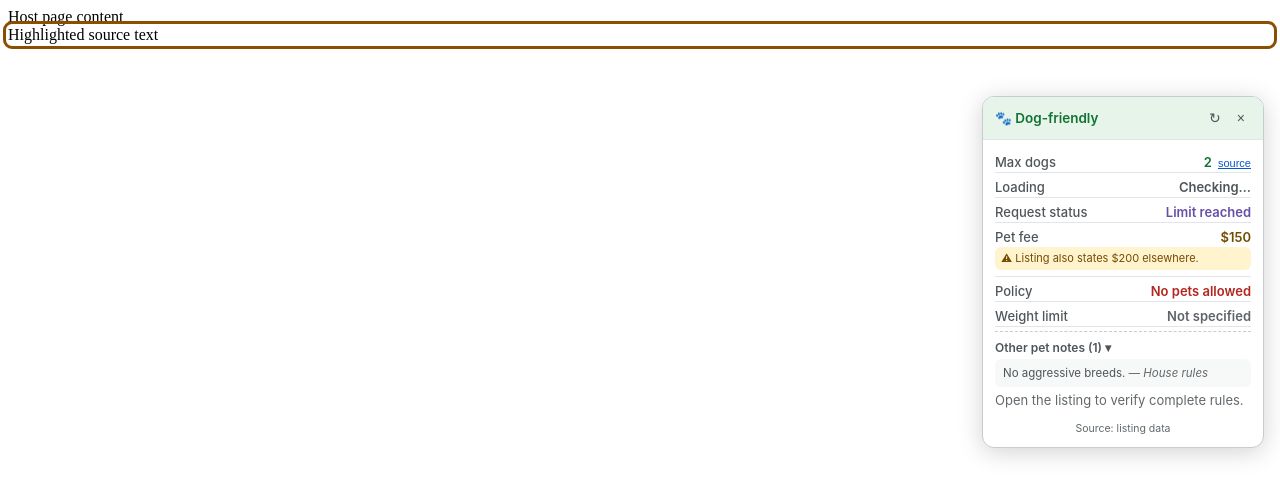
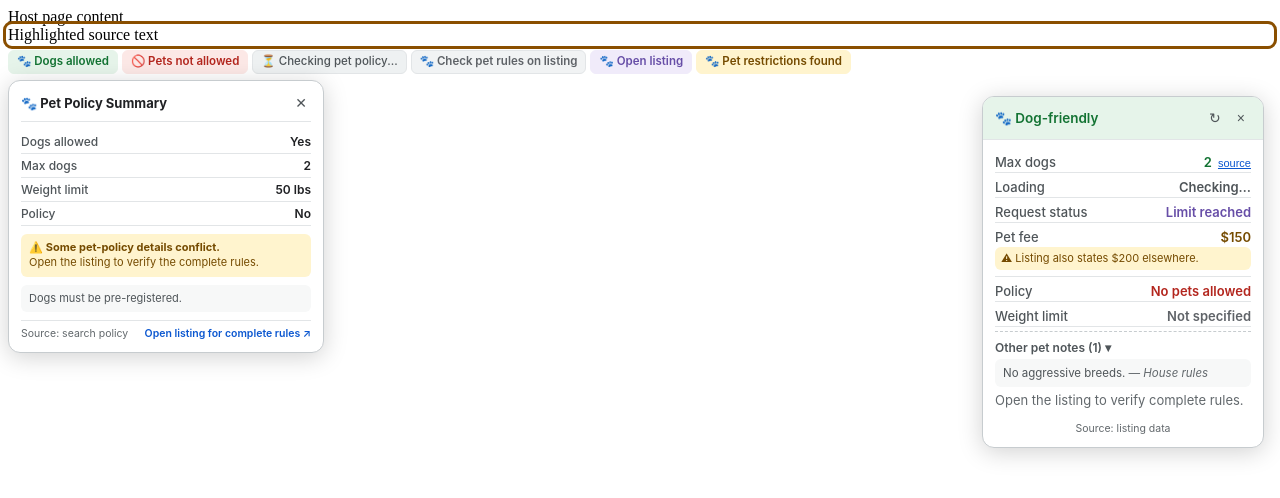
Before and after one commit to curdriceaurora/vrbo-dog-friendly, a browser extension: page test/fixtures/panel-theme.html in a window 1280 px wide. Drawn offline with Linux system fonts and the light colour scheme.

Commit message:
feat(theme): integrate semantic theme tokens with search badges and tooltips

```diff
--- a/content.css
+++ b/content.css
@@ -150,12 +150,12 @@
   flex-grow: 1;
 }
 
-#vdp-panel .vdp-tone-good { color: var(--vdp-policy-allowed-text); }
-#vdp-panel .vdp-tone-bad { color: var(--vdp-policy-prohibited-text); }
-#vdp-panel .vdp-tone-warn { color: var(--vdp-policy-warning-text); }
-#vdp-panel .vdp-tone-unknown { color: var(--vdp-policy-unknown-text); }
-#vdp-panel .vdp-tone-loading { color: var(--vdp-policy-loading-text); }
-#vdp-panel .vdp-tone-capped { color: var(--vdp-policy-capped-text); }
+.vdp-tone-good { color: var(--vdp-policy-allowed-text); }
+.vdp-tone-bad { color: var(--vdp-policy-prohibited-text); }
+.vdp-tone-warn { color: var(--vdp-policy-warning-text); }
+.vdp-tone-unknown { color: var(--vdp-policy-unknown-text); }
+.vdp-tone-loading { color: var(--vdp-policy-loading-text); }
+.vdp-tone-capped { color: var(--vdp-policy-capped-text); }
 
 #vdp-panel .vdp-jump {
   border: none;
@@ -189,12 +189,12 @@
   padding: 4px 8px;
   margin: 6px 0;
   border-radius: 6px;
-  font-family: -apple-system, BlinkMacSystemFont, "Segoe UI", Roboto, Helvetica, Arial, sans-serif;
+  font-family: var(--vdp-font-family);
   font-size: 11.5px;
   font-weight: 600;
   line-height: 1.2;
   cursor: pointer;
-  border: 1px solid rgba(0, 0, 0, 0.1);
+  border: 1px solid var(--vdp-color-border-subtle);
   transition: transform 0.15s ease, box-shadow 0.15s ease, background 0.15s ease;
   user-select: none;
   z-index: 10;
@@ -204,40 +204,47 @@
 .vdp-search-badge:hover,
 .vdp-search-badge:focus-visible {
   transform: translateY(-1px);
-  box-shadow: 0 2px 8px rgba(0, 0, 0, 0.12);
-  outline: 2px solid #0d6efd;
+  box-shadow: var(--vdp-shadow-panel);
+  outline: 2px solid var(--vdp-color-focus-ring);
   outline-offset: 1px;
 }
 
 .vdp-search-badge.vdp-badge-allowed {
-  background: #e6f4ea;
-  color: #137333;
-  border-color: #ceead6;
+  background: var(--vdp-policy-allowed-surface);
+  color: var(--vdp-policy-allowed-text);
+  border-color: var(--vdp-policy-allowed-surface);
 }
 
 .vdp-search-badge.vdp-badge-banned {
-  background: #fdeceb;
-  color: #c5221f;
-  border-color: #fad2cf;
+  background: var(--vdp-policy-prohibited-surface);
+  color: var(--vdp-policy-prohibited-text);
+  border-color: var(--vdp-policy-prohibited-surface);
 }
 
 .vdp-search-badge.vdp-badge-loading {
-  background: #f8f9fa;
-  color: #5f6368;
-  border-color: #dadce0;
+  background: var(--vdp-policy-loading-surface);
+  color: var(--vdp-policy-loading-text);
+  border-color: var(--vdp-color-border-subtle);
   font-weight: 500;
 }
 
 .vdp-search-badge.vdp-badge-unknown {
-  background: #f1f3f4;
-  color: #5f6368;
-  border-color: #dadce0;
+  background: var(--vdp-policy-unknown-surface);
+  color: var(--vdp-policy-unknown-text);
+  border-color: var(--vdp-color-border-subtle);
 }
 
 .vdp-search-badge.vdp-badge-capped {
-  background: #fef7e0;
-  color: #b06000;
-  border-color: #feefc3;
+  background: var(--vdp-policy-capped-surface);
+  color: var(--vdp-policy-capped-text);
+  border-color: var(--vdp-policy-capped-surface);
+}
+
+.vdp-search-badge.vdp-badge-restrictions,
+.vdp-search-badge.vdp-badge-warn {
+  background: var(--vdp-policy-warning-surface);
+  color: var(--vdp-policy-warning-text);
+  border-color: var(--vdp-policy-warning-surface);
 }
 
 /* Floating Hover & Focus Policy Tooltip */
@@ -245,15 +252,15 @@
   position: fixed;
   width: 290px;
   max-width: calc(100vw - 32px);
-  background: #ffffff;
+  background: var(--vdp-color-surface);
   border-radius: 12px;
-  box-shadow: 0 8px 30px rgba(0, 0, 0, 0.2);
-  border: 1px solid rgba(0, 0, 0, 0.12);
+  box-shadow: var(--vdp-shadow-panel);
+  border: 1px solid var(--vdp-color-border);
   padding: 12px;
   z-index: 2147483640;
-  font-family: -apple-system, BlinkMacSystemFont, "Segoe UI", Roboto, Helvetica, Arial, sans-serif;
+  font-family: var(--vdp-font-family);
   font-size: 12px;
-  color: #1a1a1a;
+  color: var(--vdp-color-text);
   pointer-events: auto;
   opacity: 0;
   transform: translateY(4px);
@@ -271,9 +278,10 @@
   justify-content: space-between;
   padding-bottom: 8px;
   margin-bottom: 8px;
-  border-bottom: 1px solid rgba(0, 0, 0, 0.08);
+  border-bottom: 1px solid var(--vdp-color-border-subtle);
   font-weight: 700;
   font-size: 13px;
+  color: var(--vdp-color-text);
 }
 
 .vdp-tooltip-close {
@@ -281,13 +289,18 @@
   border: none;
   font-size: 14px;
   cursor: pointer;
-  color: #666;
+  color: var(--vdp-color-text-secondary);
   padding: 2px 4px;
   border-radius: 4px;
 }
 
 .vdp-tooltip-close:hover {
-  background: rgba(0, 0, 0, 0.08);
+  background: var(--vdp-color-surface-hover);
+}
+
+.vdp-tooltip-close:focus-visible {
+  outline: 2px solid var(--vdp-color-focus-ring);
+  outline-offset: 2px;
 }
 
 .vdp-tooltip-row {
@@ -295,7 +308,7 @@
   justify-content: space-between;
   align-items: center;
   padding: 4px 0;
-  border-bottom: 1px solid rgba(0, 0, 0, 0.04);
+  border-bottom: 1px solid var(--vdp-color-border-subtle);
 }
 
 .vdp-tooltip-row:last-child {
@@ -303,40 +316,46 @@
 }
 
 .vdp-tooltip-label {
-  color: #666;
+  color: var(--vdp-color-text-secondary);
   font-weight: 500;
 }
 
 .vdp-tooltip-val {
   font-weight: 600;
   text-align: right;
+  color: var(--vdp-color-text);
 }
 
 .vdp-tooltip-notes {
   margin-top: 8px;
   padding: 6px 8px;
-  background: #f8f9fa;
+  background: var(--vdp-color-surface-subtle);
   border-radius: 6px;
   font-size: 11px;
-  color: #444;
+  color: var(--vdp-color-text-secondary);
   line-height: 1.4;
   max-height: 80px;
   overflow-y: auto;
 }
 
+.vdp-tooltip-notes.vdp-tone-warn {
+  background: var(--vdp-policy-warning-surface);
+  color: var(--vdp-policy-warning-text);
+}
+
 .vdp-tooltip-footer {
   margin-top: 8px;
   padding-top: 6px;
-  border-top: 1px solid rgba(0, 0, 0, 0.06);
+  border-top: 1px solid var(--vdp-color-border-subtle);
   font-size: 10.5px;
-  color: #777;
+  color: var(--vdp-color-text-muted);
   display: flex;
   justify-content: space-between;
   align-items: center;
 }
 
 .vdp-tooltip-footer a {
-  color: #0d6efd;
+  color: var(--vdp-color-link);
   text-decoration: none;
   font-weight: 600;
 }
@@ -344,3 +363,8 @@
 .vdp-tooltip-footer a:hover {
   text-decoration: underline;
 }
+
+.vdp-tooltip-footer a:focus-visible {
+  outline: 2px solid var(--vdp-color-focus-ring);
+  outline-offset: 2px;
+}
--- a/content.js
+++ b/content.js
@@ -969,8 +969,6 @@
       if (hasConflict) {
         const warnBox = document.createElement("div");
         warnBox.className = "vdp-tooltip-notes vdp-tone-warn";
-        warnBox.style.background = "#fef7e0";
-        warnBox.style.color = "#b06000";
         warnBox.innerHTML = "⚠️ <strong>Some pet-policy details conflict.</strong><br>Open the listing to verify the complete rules.";
         searchTooltipEl.appendChild(warnBox);
       }
--- a/test/fixtures/panel-theme.html
+++ b/test/fixtures/panel-theme.html
@@ -65,5 +65,49 @@
       </div>
     </section>
     <div class="vdp-highlight" data-theme-role="highlight">Highlighted source text</div>
+
+    <section id="search-results-mock" aria-label="Search results">
+      <div class="search-card">
+        <span id="badge-allowed" class="vdp-search-badge vdp-badge-allowed" tabindex="0" data-theme-role="badge-allowed">🐾 Dogs allowed</span>
+        <span id="badge-banned" class="vdp-search-badge vdp-badge-banned" tabindex="0" data-theme-role="badge-banned">🚫 Pets not allowed</span>
+        <span id="badge-loading" class="vdp-search-badge vdp-badge-loading" tabindex="0" data-theme-role="badge-loading">⏳ Checking pet policy...</span>
+        <span id="badge-unknown" class="vdp-search-badge vdp-badge-unknown" tabindex="0" data-theme-role="badge-unknown">🐾 Check pet rules on listing</span>
+        <span id="badge-capped" class="vdp-search-badge vdp-badge-capped" tabindex="0" data-theme-role="badge-capped">🐾 Open listing</span>
+        <span id="badge-restrictions" class="vdp-search-badge vdp-badge-restrictions" tabindex="0" data-theme-role="badge-restrictions">🐾 Pet restrictions found</span>
+      </div>
+    </section>
+
+    <div id="vdp-search-tooltip" class="vdp-search-tooltip vdp-tooltip-visible" role="dialog" aria-modal="true" aria-label="Pet Policy Summary">
+      <div class="vdp-tooltip-header">
+        <span>🐾 Pet Policy Summary</span>
+        <button class="vdp-tooltip-close" aria-label="Close">✕</button>
+      </div>
+      <div class="vdp-tooltip-row">
+        <span class="vdp-tooltip-label">Dogs allowed</span>
+        <span class="vdp-tooltip-val vdp-tone-good">Yes</span>
+      </div>
+      <div class="vdp-tooltip-row">
+        <span class="vdp-tooltip-label">Max dogs</span>
+        <span class="vdp-tooltip-val">2</span>
+      </div>
+      <div class="vdp-tooltip-row">
+        <span class="vdp-tooltip-label">Weight limit</span>
+        <span class="vdp-tooltip-val">50 lbs</span>
+      </div>
+      <div class="vdp-tooltip-row">
+        <span class="vdp-tooltip-label">Policy</span>
+        <span class="vdp-tooltip-val vdp-tone-bad">No</span>
+      </div>
+      <div class="vdp-tooltip-notes vdp-tone-warn">
+        ⚠️ <strong>Some pet-policy details conflict.</strong><br>Open the listing to verify the complete rules.
+      </div>
+      <div class="vdp-tooltip-notes">
+        Dogs must be pre-registered.
+      </div>
+      <div class="vdp-tooltip-footer">
+        <span>Source: search policy</span>
+        <a href="https://www.vrbo.com/123456" target="_blank" rel="noopener noreferrer">Open listing for complete rules ↗</a>
+      </div>
+    </div>
   </body>
 </html>
--- a/tokens.css
+++ b/tokens.css
@@ -8,7 +8,7 @@
  * The content-script stylesheet is injected into Vrbo pages, so defining these
  * tokens on the host page's :root would expose them to every site descendant.
  */
-:where(#vdp-panel, .vdp-theme-root) {
+:where(#vdp-panel, .vdp-theme-root, .vdp-search-badge, .vdp-search-tooltip) {
   color-scheme: light;
 
   --vdp-font-family: -apple-system, BlinkMacSystemFont, "Segoe UI", Roboto, Helvetica, Arial, sans-serif;
@@ -50,7 +50,7 @@
 }
 
 @media (prefers-color-scheme: dark) {
-  :where(#vdp-panel, .vdp-theme-root) {
+  :where(#vdp-panel, .vdp-theme-root, .vdp-search-badge, .vdp-search-tooltip) {
     color-scheme: dark;
 
     --vdp-color-surface: #202124;
```
Also changed, not shown: e2e/css-coverage.spec.js (+29 -0 lines), e2e/extension-theme.spec.js (+46 -3 lines), e2e/theme.spec.js (+82 -1 lines), extract.js (+4 -4 lines), test/theme-contract.test.js (+1 -1 lines).
